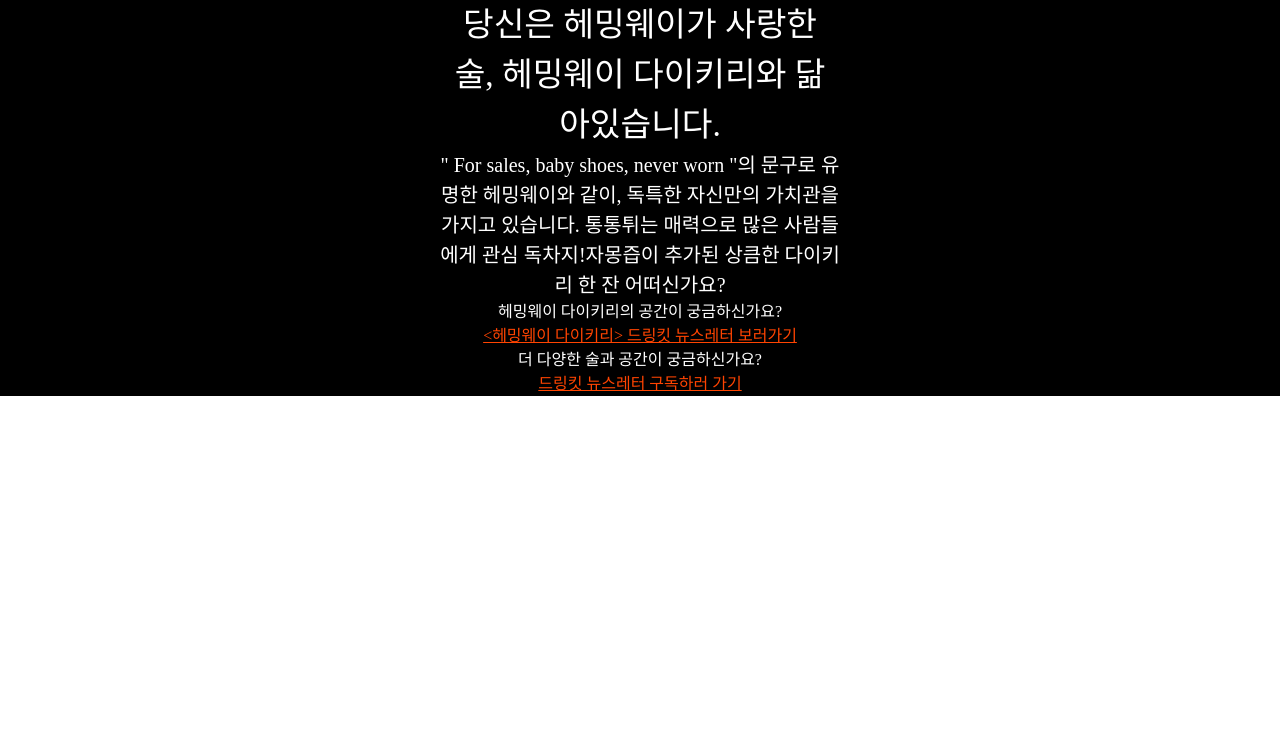
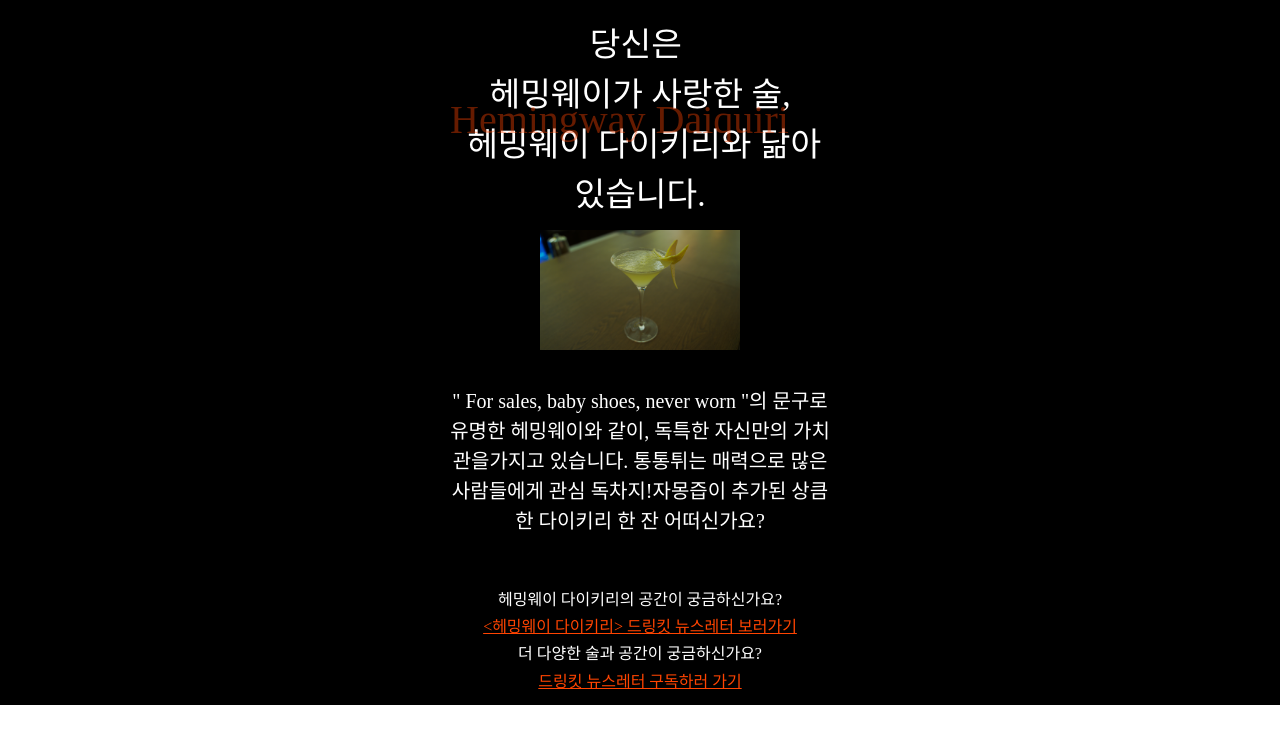
Before and after one commit to cria2000/drink-it-test-survey, a React (Create React App) app: page /result in a window 1280 px wide. Shown: the top 744 px of the page. Built offline with nearby package versions, Linux system fonts and the light colour scheme; a web font is replaced by a local one.

Commit message:
ResultPage 레이아웃 보완

```diff
--- a/src/Constant/messages.ts
+++ b/src/Constant/messages.ts
@@ -6,7 +6,7 @@ export default {
     drinkItEnquiry: '드링킷 관련 문의는 drinkit2021@gmail.com으로',
     prevPage: '이전 페이지로',
     resultSentence: ({result, decorativeSentence}:{result: string, decorativeSentence: string}) =>
-        `당신은 ${decorativeSentence}, ${result}와 닮아있습니다.`,
+        `당신은 \n${decorativeSentence},\n ${result}와 닮아있습니다.`,
     noticeNewsLetter: ({result}: {result: string}) => `${result}의 공간이 궁금하신가요?`,
     linkToNewsLetterSentence: ({result}: {result: string}) => `<${result}> 드링킷 뉴스레터 보러가기`,
     interestInMore: '더 다양한 술과 공간이 궁금하신가요?',
--- a/src/ResultPage.tsx
+++ b/src/ResultPage.tsx
@@ -12,7 +12,11 @@ export const ResultPage = (props: Props) => {
 
     return (
         <div className="result_page">
-            <div className="result_page_notifier">{messages.resultSentence({result: result?.drinkName, decorativeSentence: result?.decorativeSentence})}</div>
+            <div className="result_page_notifier">
+                <div className="result_page_notifier_message">{messages.resultSentence({result: result?.drinkName, decorativeSentence: result?.decorativeSentence})}</div>
+                <div className="result_page_background">{result?.drinkEnName}</div>
+            </div>
+            <img className="result_page_drink_image" alt='drink' src={require('./Images/picture.png')} />
             <div className="result_page_main_content">{result?.content}</div>
             <div className="result_page_drink_it_link_container">
                 <div className="result_page_news_letter">
--- a/src/Styles/css/MainPage.css
+++ b/src/Styles/css/MainPage.css
@@ -57,4 +57,5 @@
 .main_page .main_enquiry_information{
     font-family: "NanumBarunGothic - Light";
     padding-bottom: 100px;
+    line-height: 1.7;
 }
--- a/src/Styles/css/ResultPage.css
+++ b/src/Styles/css/ResultPage.css
@@ -1,19 +1,43 @@
 .result_page{
     width: 400px;
+    padding: 10px;
+}
+
+.result_page .result_page_notifier{
+    position: relative;
+    font-family: "Eulyoo - SemiBold";
+    font-size: 25pt;
+    white-space: pre-wrap;
+    padding: 10px;
+}
+
+.result_page .result_page_notifier .result_page_notifier_message{
+    z-index: 2;
+}
+
+.result_page .result_page_notifier .result_page_background{
+    position: absolute;
+    top: 80px;
+    color: var(--main-red);
+    font-family: "Eulyoo - SemiBold";
+    font-size: 30pt;
+    opacity: 0.4;
+}
+
+.result_page .result_page_drink_image{
+    width: 200px;
+    height: 120px;
 }
 
 .result_page .result_page_drink_it_link_container{
-    line-height: 1.5;
+    line-height: 1.7;
 }
 
-.result_page .result_page_notifier{
-    font-family: "Eulyoo - SemiBold";
-    font-size: 25pt;
-}
 
 .result_page .result_page_main_content{
     font-family: "NanumBarunGothic - Light";
     font-size: 15pt;
+    padding: 30px 10px 50px 10px;
 }
 
 .result_page .result_page_news_letter,
```
Also changed, not shown: src/Images/drinkItHeader.png (added), src/Images/picture.png (added).
